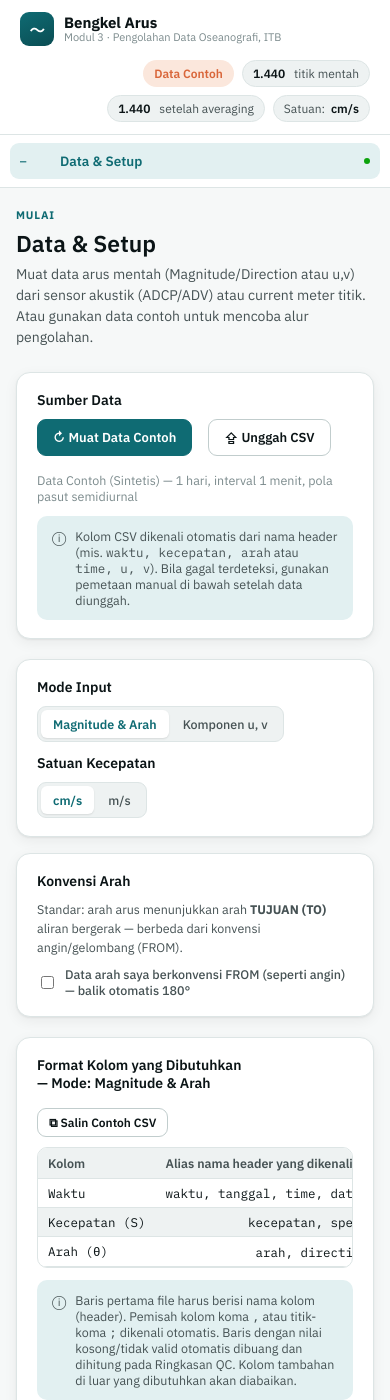
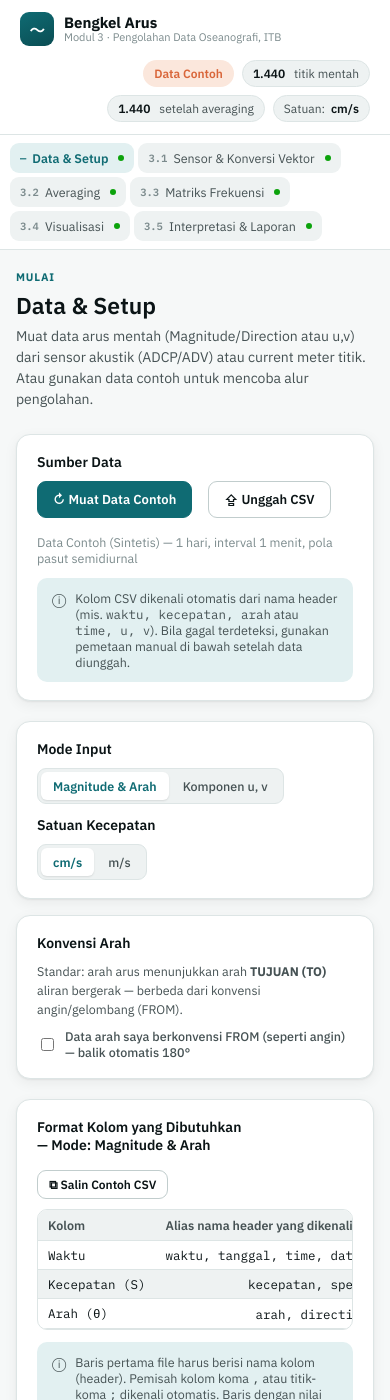
Before and after one commit to fkhadami/fkhadami.github.io, a Jekyll site: the page tools/bengkel-arus.html, which Jekyll copies as it is, in a window 390 px wide and 1400 px high. Built offline with Jekyll 4.4.1, drawn with Linux system fonts in a browser that asks for light colours.

Commit message:
Bengkel Arus: langkah modul jadi tombol ringkas yang membungkus di ponsel
Co-Authored-By: Claude Opus 5.5 <noreply@anthropic.com>
Claude-Session: https://claude.ai/code/session_01JfUMFw7BGLJxoWnJyoGeoE

```diff
--- a/tools/bengkel-arus.html
+++ b/tools/bengkel-arus.html
@@ -185,6 +185,10 @@ footer.foot{grid-column:1/-1; text-align:center; padding:22px; font-size:11.5px;
   .app>*{min-width:0;}
   .stepper{display:flex; overflow-x:auto; border-right:none; border-bottom:1px solid var(--line); gap:4px; padding:8px 10px;}
   .step{flex:none; margin-bottom:0;}
+  .stepper{flex-wrap:wrap; overflow:visible;}
+  .step{width:auto; gap:6px; padding:7px 10px; font-size:12.5px; background:var(--surface-2);}
+  .step-num{width:auto;}
+  .step-dot{margin-left:4px;}
   .step-group-label{display:none;}
   main{padding:20px 16px 60px;}
 }
```
